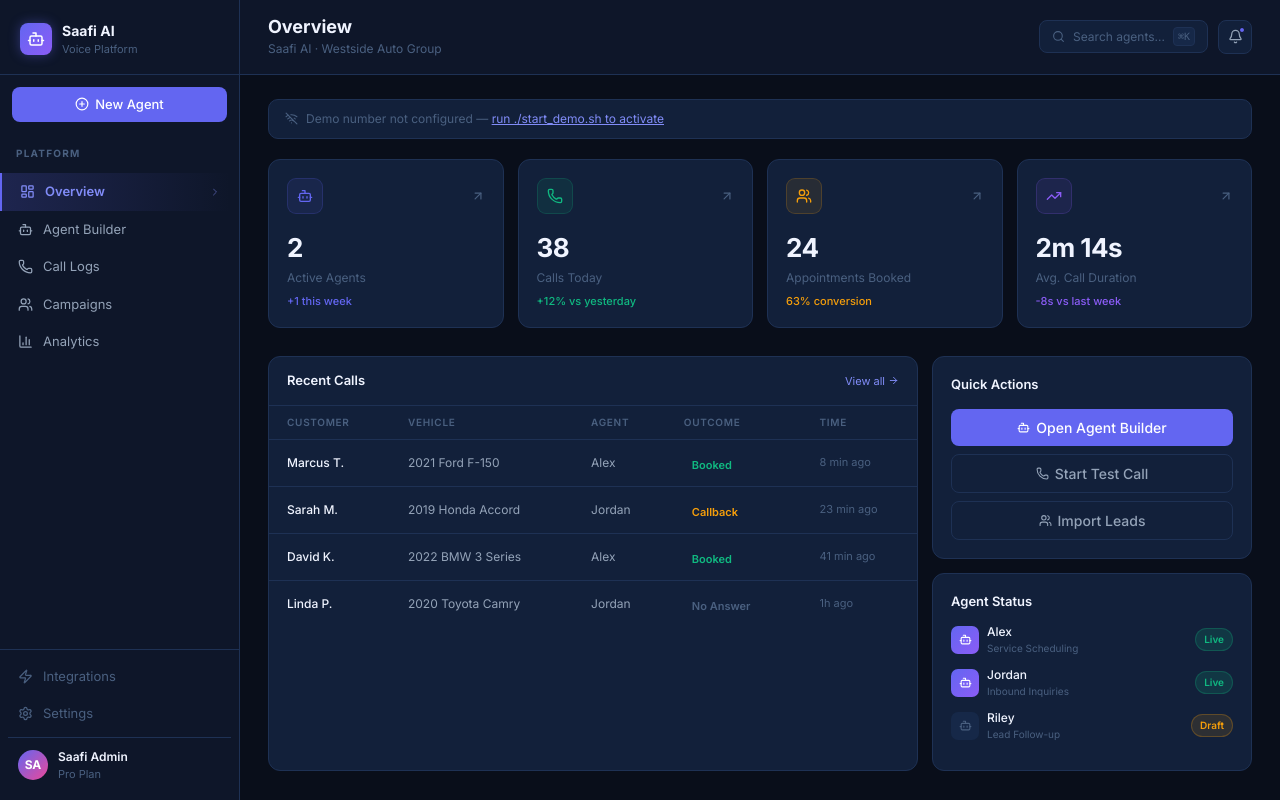
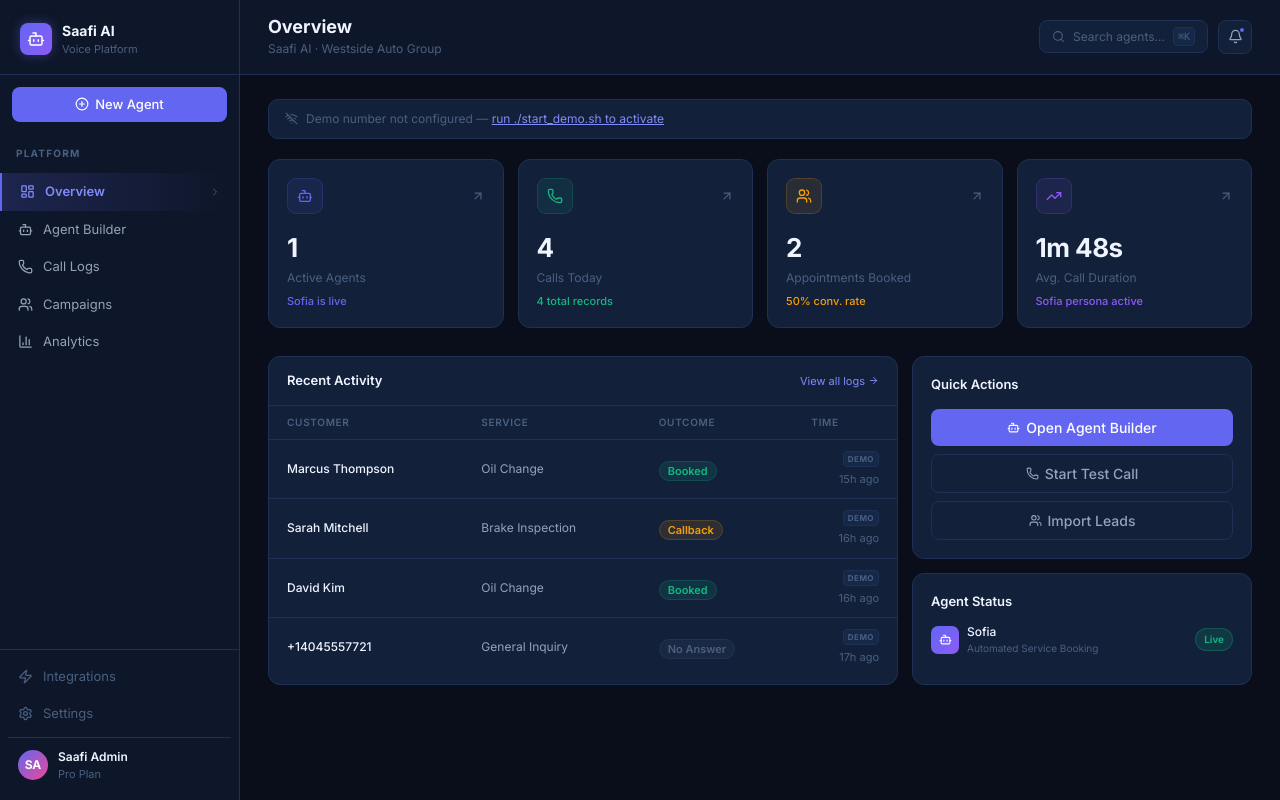
Before and after one commit to omarionnn/Kwadwo, a Next.js app in the folder frontend/: page / in a window 1280 px wide. Built offline with nearby package versions, Linux system fonts and the light colour scheme; no server answers.

Commit message:
fix: update agent status to Sofia and add demo labels to Overview

```diff
--- a/frontend/src/app/page.tsx
+++ b/frontend/src/app/page.tsx
@@ -5,28 +5,33 @@ import Topbar from "@/components/sidebar/Topbar";
 import DemoBanner from "@/components/DemoBanner";
 import { Bot, Phone, Users, TrendingUp, ArrowUpRight, ArrowRight } from "lucide-react";
 import Link from "next/link";
+import { useSessions, outcomeFromSession, formatDuration, formatTime } from "@/components/calls/useSessions";
+import type { CallSession } from "@/components/calls/useSessions";
+
+
+export default function OverviewPage() {
+  const { sessions, loading } = useSessions(5000);
+
+  // Derived stats
+  const ended = sessions.filter((s: CallSession) => s.state === "ended");
+  const booked = sessions.filter((s: CallSession) => s.appointment_id);
+  const avgDur = ended.length > 0
+    ? ended.reduce((sum: number, s: CallSession) => sum + (s.duration_seconds ?? 0), 0) / ended.length
+    : 0;
+
+  // Filter for calls today (UTC based check)
+  const todayStr = new Date().toISOString().split('T')[0];
+  const todayCalls = sessions.filter((s: CallSession) => s.created_at?.startsWith(todayStr));
 
   const stats = [
-  { label: "Active Agents", value: "2", delta: "+1 this week", icon: Bot, color: "#6366f1" },
-  { label: "Calls Today", value: "38", delta: "+12% vs yesterday", icon: Phone, color: "#10b981" },
-  { label: "Appointments Booked", value: "24", delta: "63% conversion", icon: Users, color: "#f59e0b" },
-  { label: "Avg. Call Duration", value: "2m 14s", delta: "-8s vs last week", icon: TrendingUp, color: "#8b5cf6" },
+    { label: "Active Agents", value: "1", delta: "Sofia is live", icon: Bot, color: "#6366f1" },
+    { label: "Calls Today", value: todayCalls.length.toString(), delta: `${sessions.length} total records`, icon: Phone, color: "#10b981" },
+    { label: "Appointments Booked", value: booked.length.toString(), delta: `${ended.length > 0 ? Math.round((booked.length / ended.length) * 100) : 0}% conv. rate`, icon: Users, color: "#f59e0b" },
+    { label: "Avg. Call Duration", value: formatDuration(avgDur), delta: "Sofia persona active", icon: TrendingUp, color: "#8b5cf6" },
   ];
 
-const recentCalls = [
-  { id: "1", customer: "Marcus T.", vehicle: "2021 Ford F-150", outcome: "Booked", agent: "Alex", time: "8 min ago" },
-  { id: "2", customer: "Sarah M.", vehicle: "2019 Honda Accord", outcome: "Callback", agent: "Jordan", time: "23 min ago" },
-  { id: "3", customer: "David K.", vehicle: "2022 BMW 3 Series", outcome: "Booked", agent: "Alex", time: "41 min ago" },
-  { id: "4", customer: "Linda P.", vehicle: "2020 Toyota Camry", outcome: "No Answer", agent: "Jordan", time: "1h ago" },
-];
+  const recentCalls = sessions.slice(0, 5);
 
-const outcomeColor: Record<string, string> = {
-  Booked: "var(--success)",
-  Callback: "var(--warning)",
-  "No Answer": "var(--text-muted)",
-};
-
-export default function OverviewPage() {
   return (
     <div style={{ display: "flex", height: "100vh", background: "var(--bg-base)", overflow: "hidden" }}>
       <Sidebar />
@@ -73,19 +78,22 @@ export default function OverviewPage() {
           </div>
 
           {/* Two column layout */}
-          <div style={{ display: "grid", gridTemplateColumns: "1fr 320px", gap: 14 }}>
+          <div style={{ display: "grid", gridTemplateColumns: "1fr 340px", gap: 14 }}>
             {/* Recent Calls */}
             <div className="card" style={{ padding: 0, overflow: "hidden" }}>
               <div style={{ padding: "14px 18px", borderBottom: "1px solid var(--border)", display: "flex", alignItems: "center", justifyContent: "space-between" }}>
-                <span style={{ fontSize: 13, fontWeight: 600, color: "var(--text-primary)" }}>Recent Calls</span>
+                <div style={{ display: 'flex', alignItems: 'center', gap: 6 }}>
+                  <span style={{ fontSize: 13, fontWeight: 600, color: "var(--text-primary)" }}>Recent Activity</span>
+                  {loading && <span className="spin" style={{ fontSize: 10, color: 'var(--text-muted)' }}>Updating...</span>}
+                </div>
                 <Link href="/calls" style={{ fontSize: 11, color: "var(--accent-hover)", textDecoration: "none", display: "flex", alignItems: "center", gap: 3 }}>
-                  View all <ArrowRight size={11} />
+                  View all logs <ArrowRight size={11} />
                 </Link>
               </div>
               <table style={{ width: "100%", borderCollapse: "collapse" }}>
                 <thead>
                   <tr style={{ borderBottom: "1px solid var(--border)" }}>
-                    {["Customer", "Vehicle", "Agent", "Outcome", "Time"].map(h => (
+                    {["Customer", "Service", "Outcome", "Time"].map(h => (
                       <th key={h} style={{ padding: "9px 18px", textAlign: "left", fontSize: 10, fontWeight: 600, color: "var(--text-muted)", letterSpacing: "0.07em", textTransform: "uppercase" }}>
                         {h}
                       </th>
@@ -93,35 +101,67 @@ export default function OverviewPage() {
                   </tr>
                 </thead>
                 <tbody>
-                  {recentCalls.map((call, i) => (
+                  {recentCalls.length === 0 ? (
+                    <tr>
+                      <td colSpan={4} style={{ padding: 40, textAlign: 'center', color: 'var(--text-muted)', fontSize: 13 }}>
+                        No recent activity recorded yet.
+                      </td>
+                    </tr>
+                  ) : (
+                    recentCalls.map((call, i) => {
+                      const outcome = outcomeFromSession(call);
+                      return (
                         <tr
-                      key={call.id}
+                          key={call.call_id}
                           style={{
                             borderBottom: i < recentCalls.length - 1 ? "1px solid var(--border)" : "none",
                             transition: "background 0.1s",
                           }}
                         >
-                      <td style={{ padding: "11px 18px", fontSize: 12, fontWeight: 500, color: "var(--text-primary)" }}>{call.customer}</td>
-                      <td style={{ padding: "11px 18px", fontSize: 12, color: "var(--text-secondary)" }}>{call.vehicle}</td>
-                      <td style={{ padding: "11px 18px", fontSize: 12, color: "var(--text-secondary)" }}>{call.agent}</td>
+                          <td style={{ padding: "11px 18px", fontSize: 12, fontWeight: 500, color: "var(--text-primary)" }}>
+                            {call.customer_name ?? call.caller_number ?? "Unknown"}
+                          </td>
+                          <td style={{ padding: "11px 18px", fontSize: 12, color: "var(--text-secondary)" }}>
+                            {call.service_type ?? "General Inquiry"}
+                          </td>
                           <td style={{ padding: "11px 18px" }}>
                             <span
                               style={{
                                 fontSize: 11,
                                 fontWeight: 600,
-                            color: outcomeColor[call.outcome],
-                            background: `${outcomeColor[call.outcome]}18`,
+                                color: outcome.color,
+                                background: outcome.bg,
                                 padding: "2px 8px",
                                 borderRadius: 999,
-                            border: `1px solid ${outcomeColor[call.outcome]}30`,
+                                border: `1px solid ${outcome.color}30`,
                               }}
                             >
-                          {call.outcome}
+                              {outcome.label}
                             </span>
                           </td>
-                      <td style={{ padding: "11px 18px", fontSize: 11, color: "var(--text-muted)" }}>{call.time}</td>
+                          <td style={{ padding: "11px 18px", fontSize: 11, color: "var(--text-muted)", whiteSpace: 'nowrap' }}>
+                            <div style={{ display: 'flex', flexDirection: 'column', alignItems: 'flex-end', gap: 4 }}>
+                              {call.isDemo && (
+                                <span style={{
+                                  fontSize: 8,
+                                  fontWeight: 700,
+                                  letterSpacing: "0.06em",
+                                  color: "var(--text-muted)",
+                                  background: "var(--bg-hover)",
+                                  border: "1px solid var(--border)",
+                                  borderRadius: 4,
+                                  padding: "1px 4px",
+                                }}>
+                                  DEMO
+                                </span>
+                              )}
+                              {formatTime(call.created_at)}
+                            </div>
+                          </td>
                         </tr>
-                  ))}
+                      );
+                    })
+                  )}
                 </tbody>
               </table>
             </div>
@@ -149,9 +189,7 @@ export default function OverviewPage() {
               <div className="card" style={{ padding: 18 }}>
                 <div style={{ fontSize: 13, fontWeight: 600, color: "var(--text-primary)", marginBottom: 12 }}>Agent Status</div>
                 {[
-                  { name: "Alex", role: "Service Scheduling", live: true },
-                  { name: "Jordan", role: "Inbound Inquiries", live: true },
-                  { name: "Riley", role: "Lead Follow-up", live: false },
+                  { name: "Sofia", role: "Automated Service Booking", live: true },
                 ].map(agent => (
                   <div key={agent.name} style={{ display: "flex", alignItems: "center", justifyContent: "space-between", marginBottom: 10 }}>
                     <div style={{ display: "flex", alignItems: "center", gap: 8 }}>
```
Lines whose indentation alone changed are shown as unchanged.
